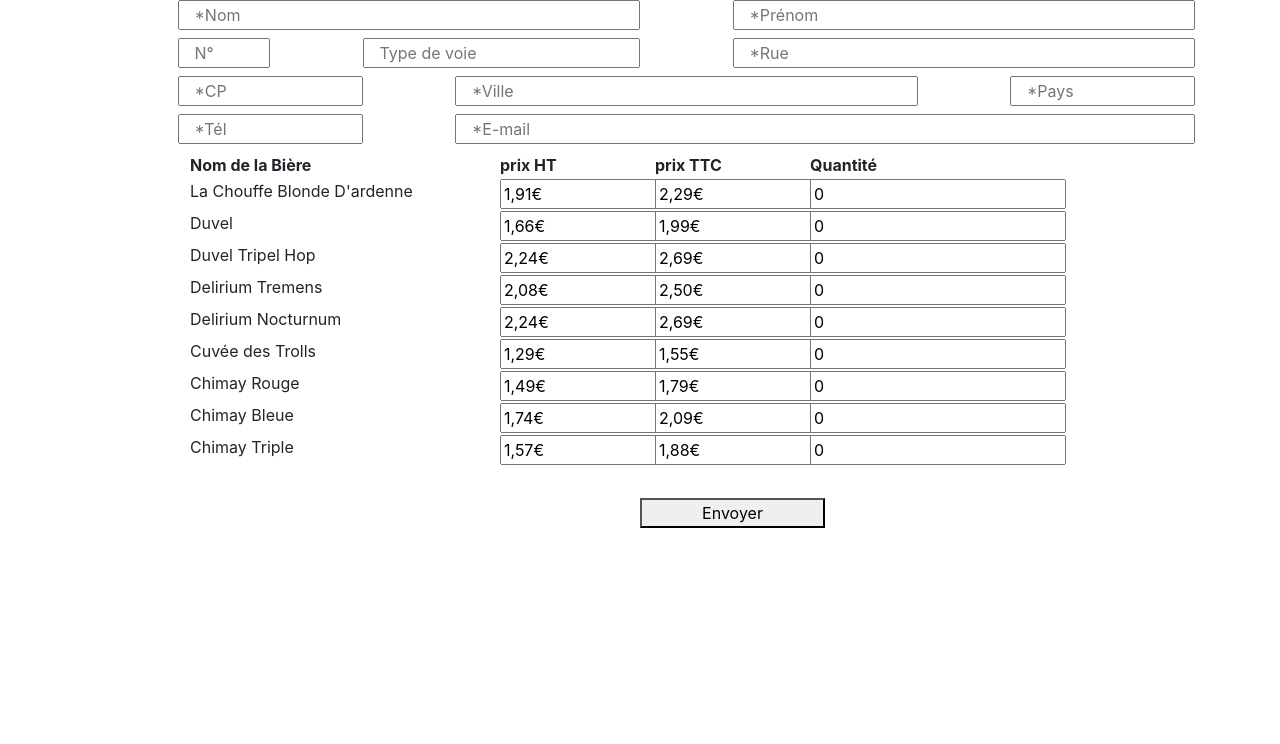
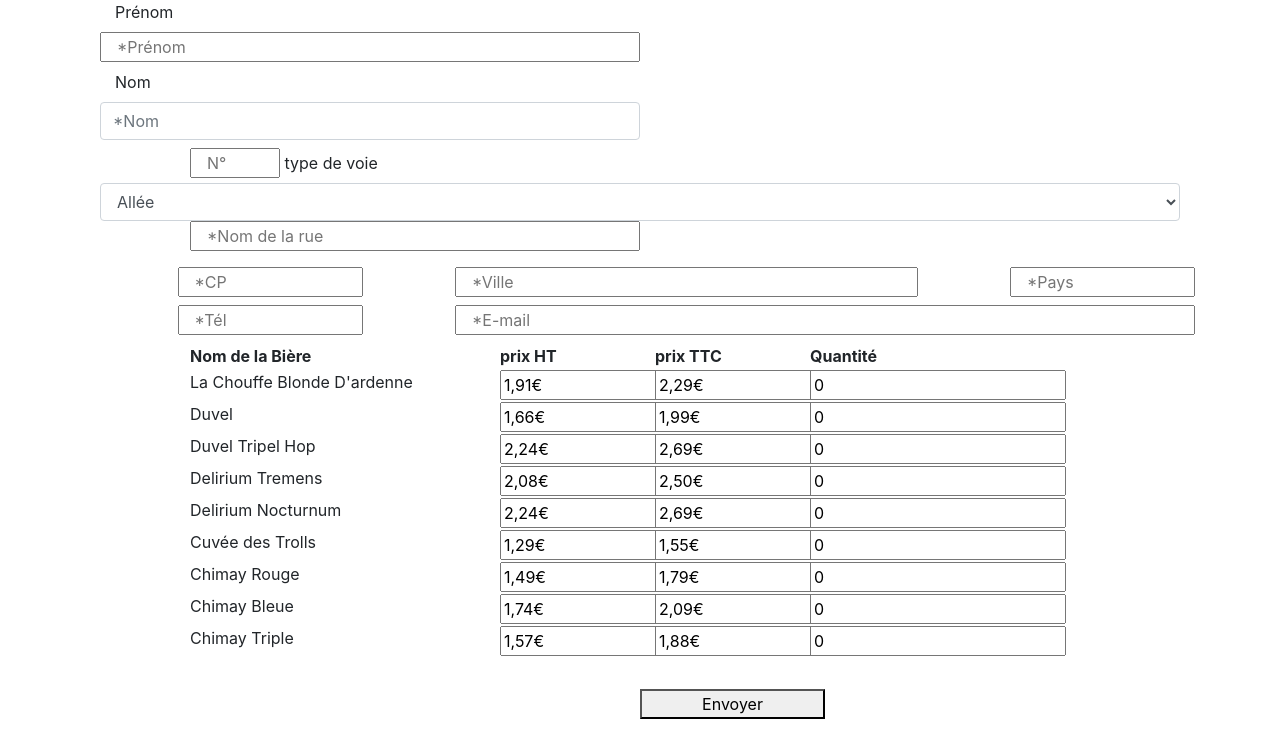
Before and after one commit to isabu77/sitebierePHP, a PHP site: page /boncommande.php in a window 1280 px wide. Shown: the part 56-800 px from the top of the page. Run offline with PHP 8.4, Linux system fonts and the light colour scheme.

Commit message:
réécriture du formulaire (pas fini)

```diff
--- a/array_php.php
+++ b/array_php.php
@@ -55,4 +55,48 @@ $beerArray = [
 			1.57
 		]
 	];
+$typeVoies =[
+			"ALL" 	=> "Allée",
+			"AV"	=>	"Avenue",
+			"BD"	=>	"Boulevard",
+			"CAR"	=>	"Carrefour",
+			"CHE"	=>	"Chemin",
+			"CHS"	=>	"Chaussée",
+			"CITE"	=>	"Cité",
+			"COR"	=>	"Corniche",
+			"CRS"	=>	"Cours",
+			"DOM"	=>	"Domaine",
+			"DSC"	=>	"Descente",
+			"ECA"	=>	"Ecart",
+			"ESP"	=>	"Esplanade",
+			"FG"	=>	"Faubourg",
+			"GR"	=>	"Grande Rue",
+			"HAM"	=>	"Hameau",
+			"HLE"	=>	"Halle",
+			"IMP"	=>	"Impasse",
+			"LD"	=>	"Lieu-dit",
+			"LOT"	=>	"Lotissement",
+			"MAR"	=>	"Marché",
+			"MTE"	=>	"Montée",
+			"PAS"	=>	"Passage",
+			"PL"	=>	"Place",
+			"PLN"	=>	"Plaine",
+			"PLT"	=>	"Plateau",
+			"PRO"	=>	"Promenade",
+			"PRV"	=>	"Parvis",
+			"QUA"	=>	"Quartier",
+			"QUAI"	=>	"Quai",
+			"RES"	=>	"Résidence",
+			"RLE"	=>	"Ruelle",
+			"ROC"	=>	"Rocade",
+			"RPT"	=>	"Rond-point",
+			"RTE"	=>	"Route",
+			"RUE"	=>	"Rue",
+			"SEN"	=>	"Sente - Sentier",
+			"SQ"	=>	"Square",
+			"TPL"	=>	"Terre-plein",
+			"TRA"	=>	"Traverse",
+			"VLA"	=>	"Villa",
+			"VLGE"	=>	"Village"
+];
 	?>
--- a/boncommande.php
+++ b/boncommande.php
@@ -39,11 +39,22 @@ if ($submited){
         ){
 
         // concaténer prénom et nom pour l'afficher avec Bonjour
-        $identite = $_GET['prenom'] . ' ' . $_GET['nom'];
+        $identite = strtoupper($_GET['prenom'] . ' ' . $_GET['nom']);
         $titre =  "Bonjour " . $identite . ' !';
 
         // composition de l'adresse
-        $phrase = 'Vous habitez ';
+        $address = "";
+        if(isset($_GET["numero"])){
+          $address .= $_GET["numero"].' ';
+        }
+        if(isset($_GET["voie"])){
+          $address .= $typeVoies[$_GET["voie"]].' ';
+        }
+        $address .= ucfirst($_GET["rue"]);
+        $ville = $_GET["cp"]." ".ucfirst($_GET["ville"]);
+        $phrase = "Bonjour, {$identite} vous habitez le {$address} à {$ville}";
+
+/*        $phrase = 'Vous habitez ';
         if (isset($_GET['numero'])){
             $phrase = $phrase . 'le ' . $_GET['numero'] . ' ';
         }
@@ -56,7 +67,7 @@ if ($submited){
 
         // la phrase
         $phrase = $phrase .  $_GET['rue'] . ' à ' . $_GET['ville']. '<br />';
-
+*/
     }
     else{
         // TODO : gérer les erreurs de saisie
@@ -112,14 +123,26 @@ else{
   <section id = "section1" class='container'>
     <!-- Formulaire client avec envoi sur soi-meme en mode GET -->
     <form action="" method="get" class = 'col-md-12'>
-          <div class = "row mb-2">
-          <input type="text" name="nom" placeholder="*Nom" required class="col-md-5 offset-md-1">
-          <input type="text" name="prenom" placeholder="*Prénom" required class="col-md-5 offset-md-1">
+          <div class = "mb-2 form-group">
+            <label for="prenom" class="col-md-6">Prénom</label>
+            <input type="text" name="prenom" placeholder="*Prénom" required class="col-md-6" value='<?php echo isset($_GET["prenom"]) ? $_GET["prenom"]:''; ?>'>
           </div>
-          <div class = "row mb-2">
-          <input type="text" name="numero" placeholder="N°" class="col-md-1 offset-md-1">
-          <input type="text" name="voie" placeholder="Type de voie" class="col-md-3 offset-md-1">
-          <input type="text" name="rue" placeholder="*Rue" class="col-md-5 offset-md-1">
+
+          <div class = "mb-2 form-group">
+            <label for="nom" class="col-md-6">Nom</label>
+            <input type="text" name="nom" placeholder="*Nom" required class="form-control col-md-6">
+          </div>
+
+          <div class="form-group" class = "mb-2">
+            <input type="text" name="numero" placeholder="N°" class="col-md-1 offset-md-1">
+            <label for="voie">type de voie</label>
+            <select class="form-control" name="voie" id="voie">
+              <?php foreach ($typeVoies as $key => $value) {
+                echo "<option value=\"".$key."\">".$value."</option>";
+              }
+            ?>
+            </select>
+            <input type="text" name="rue" placeholder="*Nom de la rue" class="col-md-5 offset-md-1">
           </div>
 
           <div class = "row mb-2">
```
